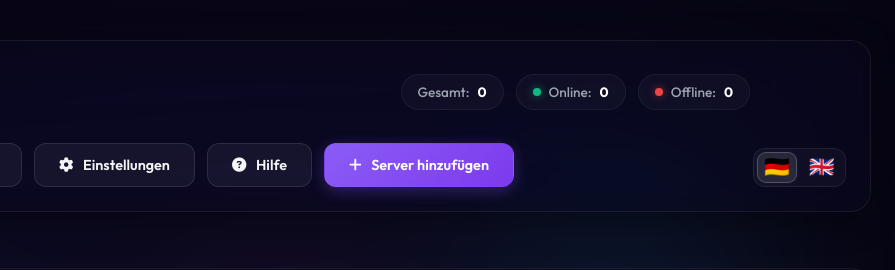
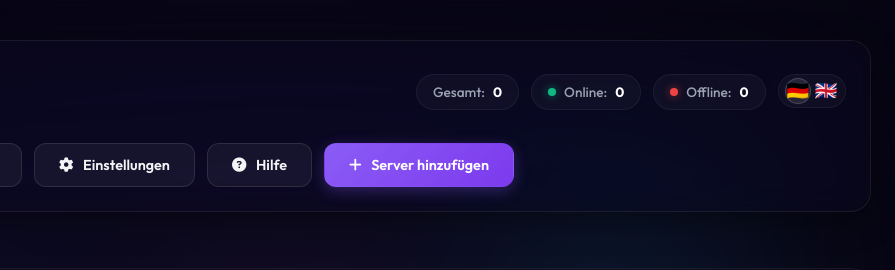
Before and after one commit to Scheibenwischer-nv/homeserver_hub, a website: page public/index.html in a window 1280 px wide. Shown: the top 270 px of the page, 385-1280 px from the left. Drawn offline with Linux system fonts and the light colour scheme; no server answers.

Commit message:
style: Move language selector into stats container next to Offline pill

```diff
--- a/public/index.html
+++ b/public/index.html
@@ -44,6 +44,12 @@
           <span class="label" data-i18n="stats_offline">Offline:</span>
           <span class="value" id="stats-offline">0</span>
         </div>
+
+        <!-- Sprachauswahl (Länderflaggen) -->
+        <div class="lang-selector">
+          <button type="button" class="lang-btn active" data-lang="de" title="Deutsch">🇩🇪</button>
+          <button type="button" class="lang-btn" data-lang="en" title="English">🇬🇧</button>
+        </div>
       </div>
 
       <!-- Controls -->
@@ -63,13 +69,6 @@
         <button id="btn-add-server" class="btn btn-primary">
           <i class="fa-solid fa-plus"></i> <span data-i18n="btn_add_server">Server hinzufügen</span>
         </button>
-
-      </div>
-
-      <!-- Sprachauswahl (Länderflaggen) -->
-      <div class="lang-selector">
-        <button type="button" class="lang-btn active" data-lang="de" title="Deutsch">🇩🇪</button>
-        <button type="button" class="lang-btn" data-lang="en" title="English">🇬🇧</button>
       </div>
     </header>
 
--- a/public/style.css
+++ b/public/style.css
@@ -224,46 +224,30 @@ body {
 /* Language Selector (i18n) */
 .lang-selector {
   display: flex;
-  gap: 0.25rem;
+  gap: 0.15rem;
   align-items: center;
   background: rgba(255, 255, 255, 0.03);
-  border: 1px solid rgba(255, 255, 255, 0.08);
-  border-radius: 12px;
-  padding: 3px;
-  width: fit-content;
-}
-
-@media (min-width: 769px) {
-  .app-header {
-    position: relative;
-    padding-right: 7.5rem; /* Platz für die Länderauswahl am rechten Rand */
-  }
-
-  .lang-selector {
-    position: absolute;
-    right: 1.5rem;
-    bottom: 1.5rem;
-  }
-}
-
-@media (max-width: 768px) {
-  .lang-selector {
-    margin: 0.5rem auto 0 auto; /* Zentriert unter den Controls auf Mobilgeräten */
-  }
+  border: 1px solid rgba(255, 255, 255, 0.05);
+  border-radius: 50px;
+  padding: 2px 6px;
+  height: 34px;
+  box-sizing: border-box;
 }
 
 .lang-btn {
   background: none;
   border: 1px solid transparent;
-  font-size: 1.3rem;
+  font-size: 1.15rem;
   cursor: pointer;
-  padding: 0.25rem 0.4rem;
-  border-radius: 9px;
+  padding: 0 0.25rem;
+  border-radius: 50px;
   transition: all 0.2s cubic-bezier(0.4, 0, 0.2, 1);
   display: flex;
   align-items: center;
   justify-content: center;
   line-height: 1;
+  height: 26px;
+  width: 26px;
 }
 
 .lang-btn:hover {
@@ -273,7 +257,7 @@ body {
 
 .lang-btn.active {
   background: rgba(255, 255, 255, 0.1);
-  border-color: rgba(255, 255, 255, 0.2);
+  border-color: rgba(255, 255, 255, 0.15);
   box-shadow: 0 0 10px rgba(255, 255, 255, 0.05);
 }
 
```
